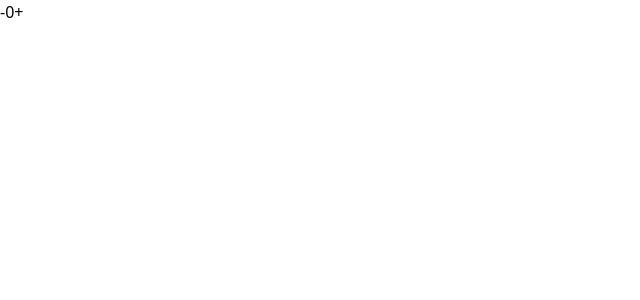
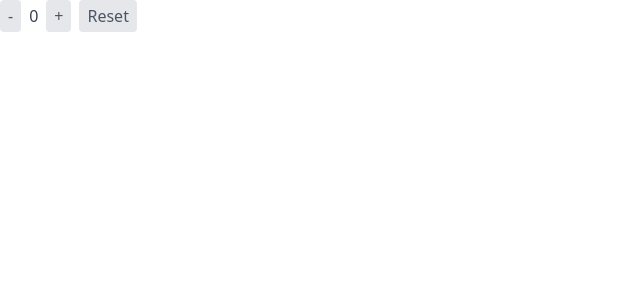
Before and after one commit to brielov/react-app, a React (Vite) app: page / in a window 1280 px wide. Shown: the top 300 px of the page, without its empty margins (0-640 px from the left). Built offline with nearby package versions, Linux system fonts and the light colour scheme.

Commit message:
Add reset button

```diff
--- a/src/app.tsx
+++ b/src/app.tsx
@@ -1,16 +1,33 @@
 import { useCounter } from "./hooks/use-counter";
 
 const App: React.FC = () => {
-  const { count, increment, decrement } = useCounter();
+  const { count, increment, decrement, reset } = useCounter();
 
   return (
-    <div>
-      <button data-testid="decrement" onClick={() => decrement()}>
+    <div className="inline-flex items-center gap-2">
+      <button
+        className="rounded bg-gray-200 px-2 py-1 text-gray-600"
+        data-testid="decrement"
+        onClick={() => decrement()}
+      >
         -
       </button>
-      <span data-testid="count">{count}</span>
-      <button data-testid="increment" onClick={() => increment()}>
+      <span className="tabular-nums text-gray-700" data-testid="count">
+        {count}
+      </span>
+      <button
+        className="rounded bg-gray-200 px-2 py-1 text-gray-600"
+        data-testid="increment"
+        onClick={() => increment()}
+      >
         +
+      </button>
+      <button
+        className="rounded bg-gray-200 px-2 py-1 text-gray-600"
+        data-testid="reset"
+        onClick={() => reset()}
+      >
+        Reset
       </button>
     </div>
   );
--- a/src/main.tsx
+++ b/src/main.tsx
@@ -1,14 +1,17 @@
+import "~/main.css";
+
+import App from "~/app";
 import { StrictMode } from "react";
 import { createRoot } from "react-dom/client";
 
-import App from "~/app";
-import "~/main.css";
-
 const root = document.getElementById("root");
 
-root &&
-  createRoot(root).render(
-    <StrictMode>
-      <App />
-    </StrictMode>,
-  );
+if (!root) {
+  throw new Error("Root element not found");
+}
+
+createRoot(root).render(
+  <StrictMode>
+    <App />
+  </StrictMode>,
+);
```
Also changed, not shown: package.json (+5 -3 lines), .ladle/components.tsx (added), 2 other files (tests, documents, lock files or other folders).
